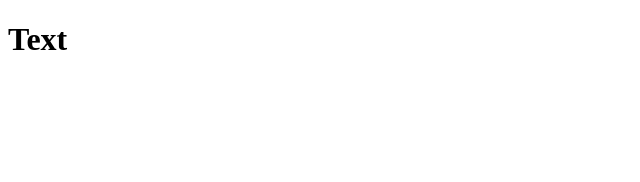
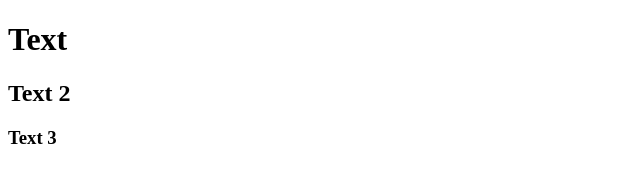
Before and after one commit to northDacoder/github-training, a plain HTML site: page index.html in a window 1280 px wide. Shown: the whole page, without its empty margins (0-640 px from the left). Drawn offline with Linux system fonts and the light colour scheme.

Commit message:
added new text

```diff
--- a/index.html
+++ b/index.html
@@ -1,4 +1,8 @@
 <!DOCTYPE html>
 <head></head>
-<body><h1>Text</h1></body>
+<body>
+	<h1>Text</h1>
+	<h2>Text 2</h2>
+	<h3>Text 3</h3>
+</body>
 </html>
```
